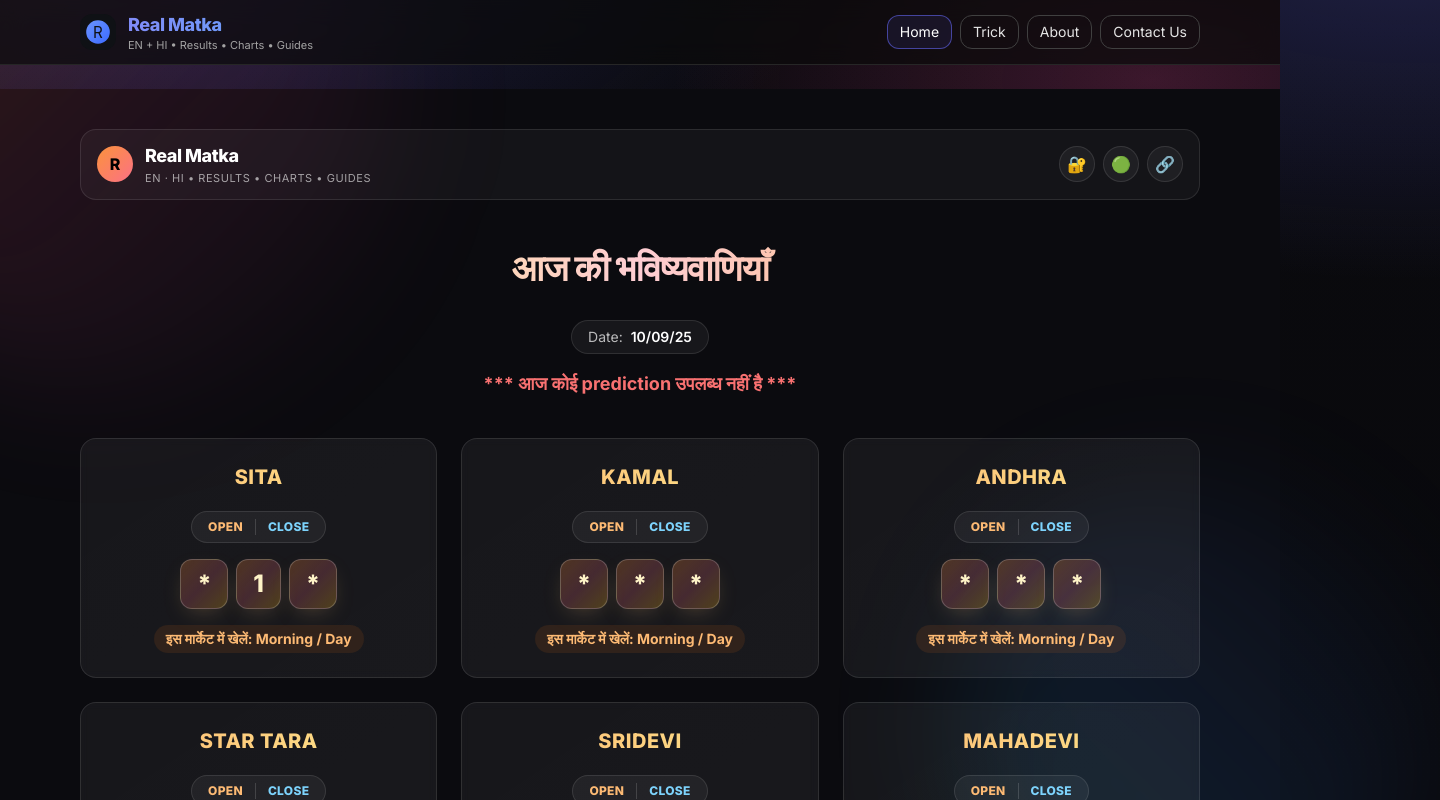
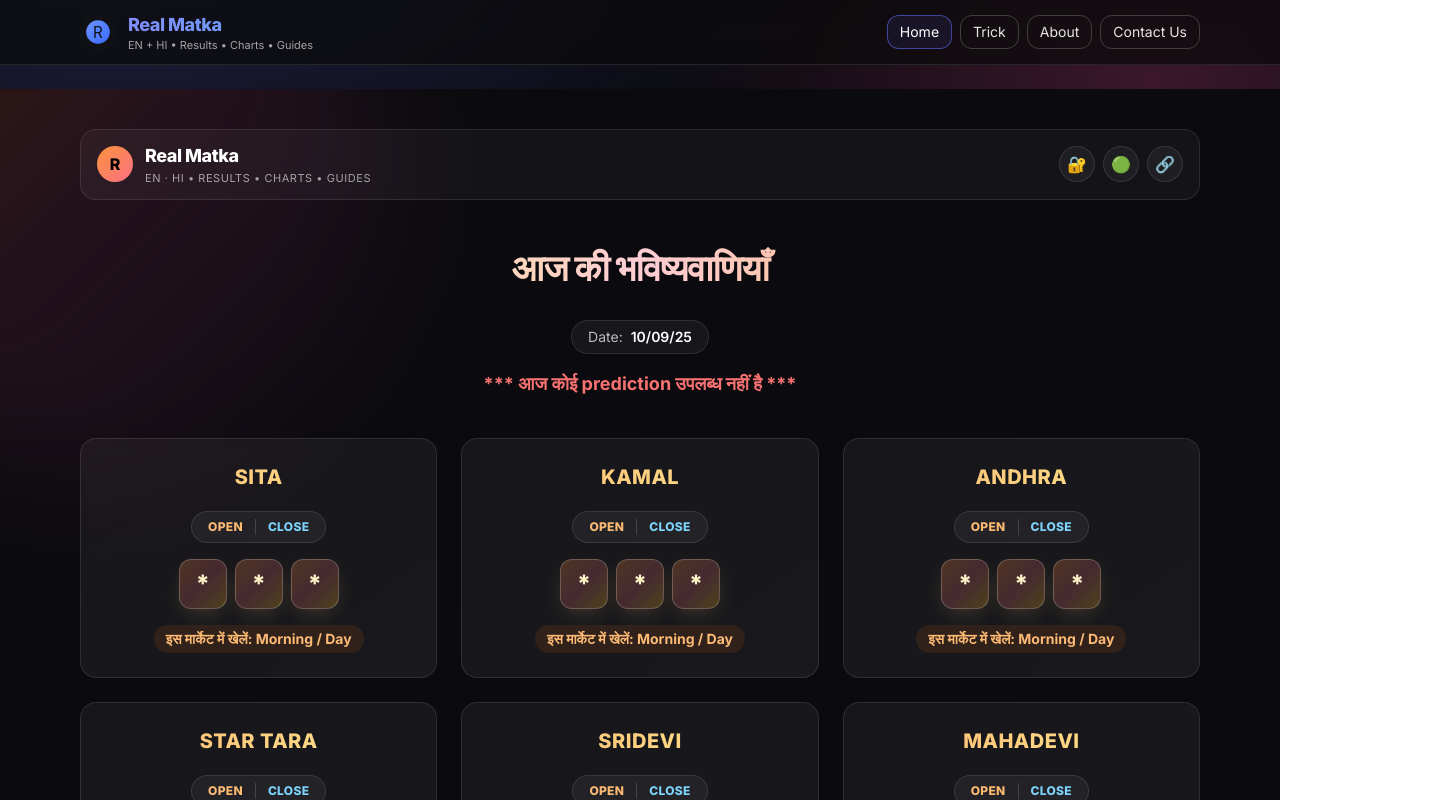
Before and after one commit to sdtwedding701-hub/realmatka, a Next.js app: page / in a window 1280 px wide. Shown: the top 800 px of the page, 1440 px wide, since content can reach past the window. Built offline with nearby package versions, Linux system fonts and the light colour scheme.

Commit message:
Daily update: 11/09/25 changes

```diff
--- a/app/page.tsx
+++ b/app/page.tsx
@@ -4,7 +4,7 @@ import { useState } from "react";
 
 /** ====== DAILY MANUAL INPUT ====== */
 const MARKETS = [
-  { name: "Sita", digits: ["*", 1, "*"], play: "Morning / Day" },
+  { name: "Sita", digits: ["*", "*", "*"], play: "Morning / Day" },
   { name: "Kamal", digits: ["*", "*", "*"], play: "Morning / Day" },
   { name: "Andhra", digits: ["*", "*", "*"], play: "Morning / Day" },
   { name: "Star Tara", digits: ["*", "*", "*"], play: "Morning / Day" },
@@ -84,7 +84,7 @@ export default function HomePage() {
   const [plan, setPlan] = useState<Row[]>(build3DigitPlan(200, 6));
 
   // === अगर आज कोई prediction नहीं है ===
-  const noPrediction = true; // <- इसे true रखोगे तो message दिखेगा, false करोगे तो नहीं
+  const noPrediction = true;
 
   async function shareSite() {
     const url = typeof window !== "undefined" ? window.location.href : "https://your-site.example";
@@ -103,12 +103,11 @@ export default function HomePage() {
   }
 
   return (
-    <div className="min-h-screen w-full bg-[#0b0b0f] text-white overflow-x-hidden">
+    <div className="min-h-screen w-full bg-[#0b0b0f] text-white overflow-x-hidden relative">
       {/* soft bg */}
       <div className="pointer-events-none absolute inset-0">
         <div className="absolute -top-40 -left-40 h-[20rem] w-[20rem] sm:h-[35rem] sm:w-[35rem] rounded-full bg-gradient-to-br from-orange-500/20 via-pink-500/10 to-transparent blur-3xl" />
-<div className="absolute -bottom-40 -right-40 h-[18rem] w-[18rem] sm:h-[30rem] sm:w-[30rem] rounded-full bg-gradient-to-tr from-cyan-500/15 via-blue-500/10 to-transparent blur-3xl" />
-
+        <div className="absolute -bottom-40 -right-40 h-[18rem] w-[18rem] sm:h-[30rem] sm:w-[30rem] rounded-full bg-gradient-to-tr from-cyan-500/15 via-blue-500/10 to-transparent blur-3xl" />
       </div>
 
       <main className="relative mx-auto max-w-6xl px-4 py-8 sm:py-10">
```
